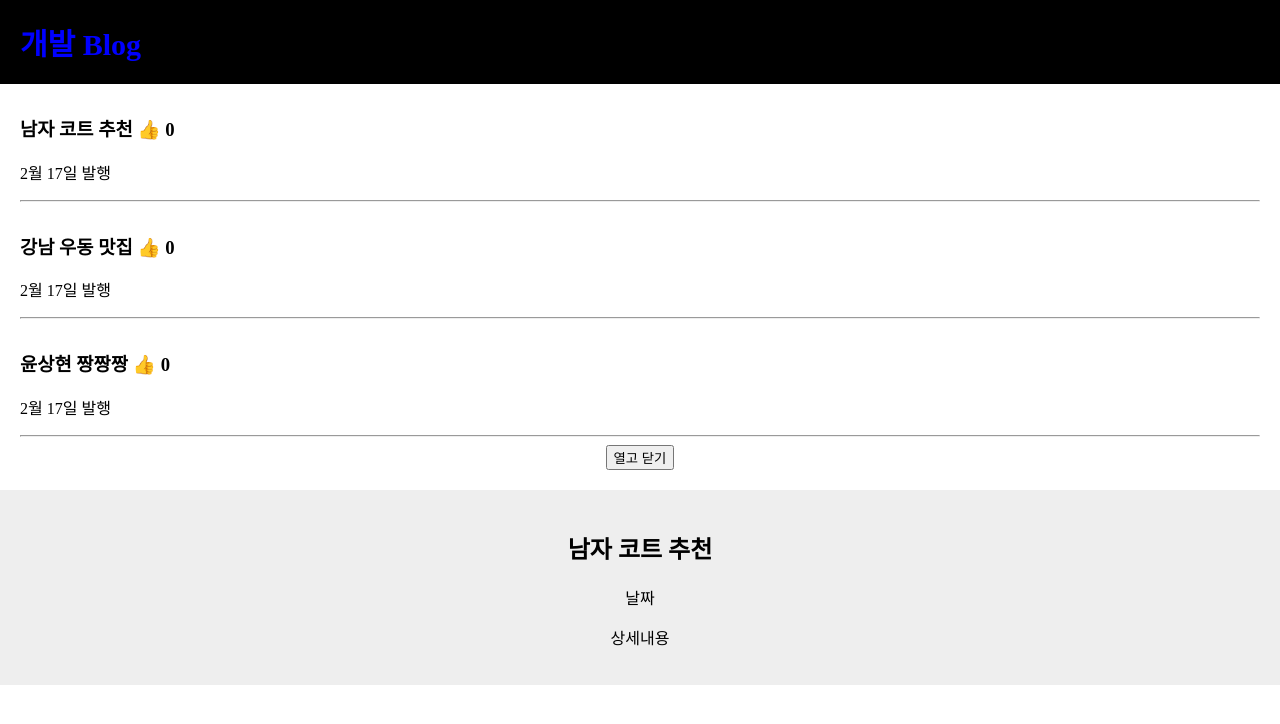
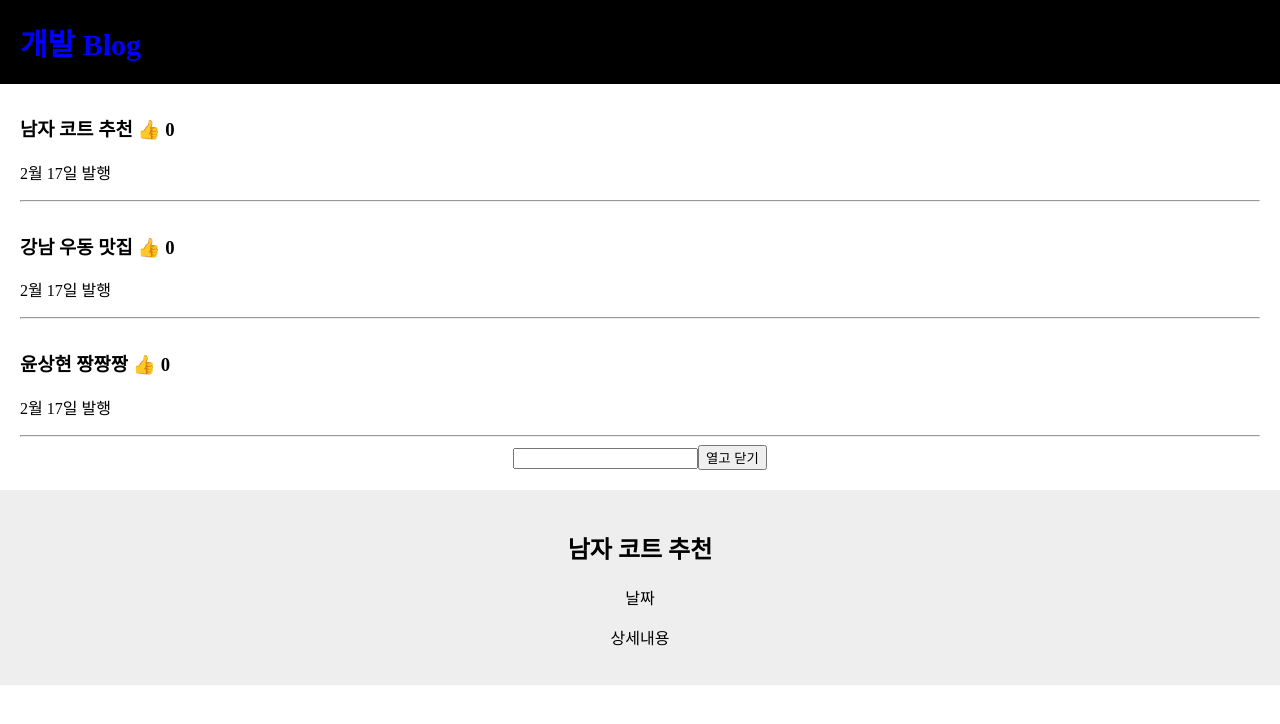
Before and after one commit to IBST-yoonSangHyeon/myProjectBlog, a React (Create React App) app: page / in a window 1280 px wide. Shown: the top 724 px of the page. Built offline with nearby package versions, Linux system fonts and the light colour scheme.

Commit message:
input 다루기 1 : 사용자가 입력한 글을 변수에 저장하는 법

```diff
--- a/src/App.js
+++ b/src/App.js
@@ -10,6 +10,8 @@ function App() {
   let [따봉, 따봉변경] = useState([0, 0, 0]);
   let [누른제목, 누른제목변경] = useState(0);
   let [modal, modal변경] = useState(true); // 모달창 on/off 스위치 (모달에서 많이 사용함)
+
+  let [입력값, 입력값변경] = useState('');
 
   // 자주 사용됨
   // function 반복된UI () {
@@ -55,10 +57,8 @@ function App() {
         })
       }
 
-      {/* <button onClick={ () => { 누른제목변경(0) } } >버튼1</button>
-      <button onClick={ () => { 누른제목변경(1) } }>버튼2</button>
-      <button onClick={ () => { 누른제목변경(2) } }>버튼3</button> */}
-
+      <input onChange={ (e) => { 입력값변경(e.target.value); } } />
+      { 입력값 }
       <button onClick={ () => {modal변경(!modal)} }>열고 닫기</button>
 
       {
```
